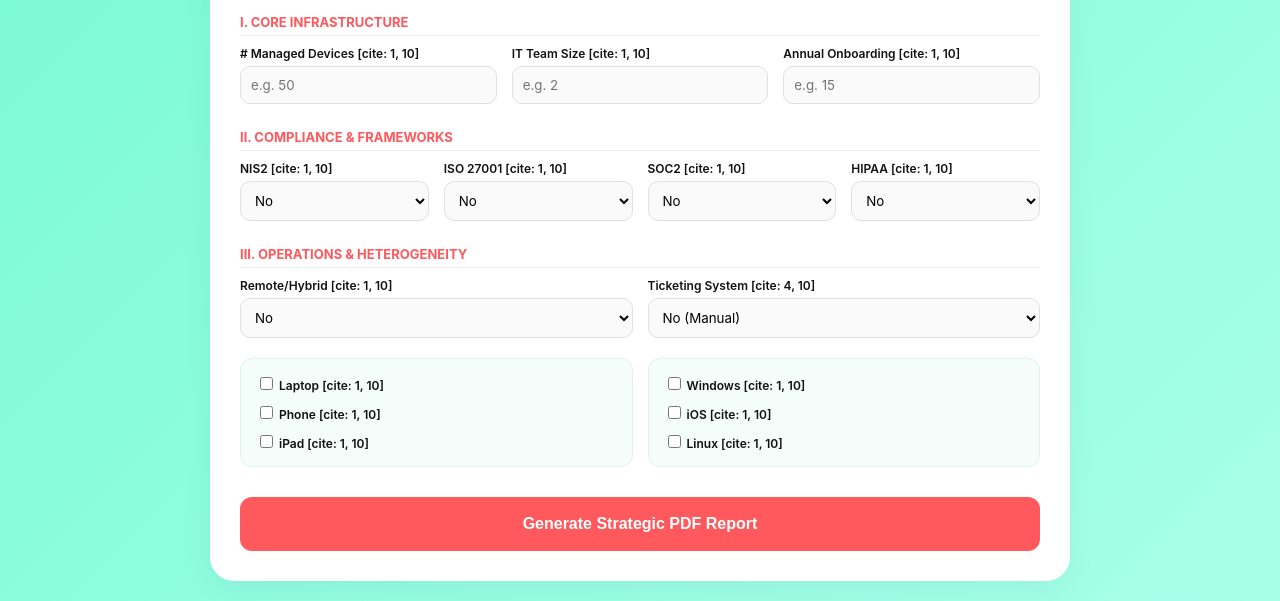
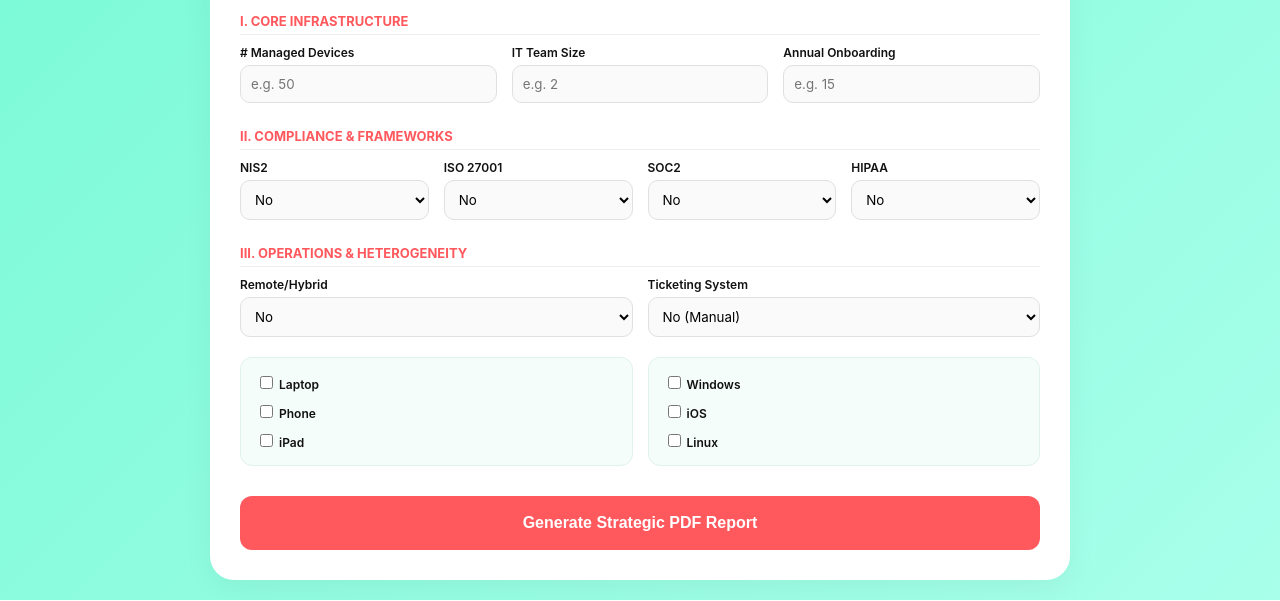
Before and after one commit to gmorettin99/AssessmentFactorialIT, a plain HTML site: page index.html in a window 1280 px wide. Shown: the part 386-987 px from the top of the page. Drawn offline with Linux system fonts and the light colour scheme.

Commit message:
Update title and labels in index.html

```diff
--- a/index.html
+++ b/index.html
@@ -3,49 +3,49 @@
 <head>
     <meta charset="UTF-8">
     <meta name="viewport" content="width=device-width, initial-scale=1.0">
-    <title>Factorial IT Assessment</title>
+    <title>Factorial IT | Strategic Assessment</title>
     <link rel="stylesheet" href="style.css">
     <script src="https://cdnjs.cloudflare.com/ajax/libs/html2pdf.js/0.10.1/html2pdf.bundle.min.js"></script>
 </head>
 <body>
 
 <div class="calculator-card">
-    <div class="header-image-container">
-        <img src="Frame.png" alt="Factorial IT Operations" class="centered-frame-hero">
+    <div class="header-container">
+        <img src="Frame.png" alt="Factorial IT Hero" class="brand-hero">
     </div>
 
     <form id="calcForm">
         <div class="section-title">I. Core Infrastructure</div>
         <div class="grid">
-            <div class="input-field"><label># Managed Devices [cite: 1, 10]</label><input type="number" id="devices" placeholder="e.g. 50"></div>
-            <div class="input-field"><label>IT Team Size [cite: 1, 10]</label><input type="number" id="it_team" placeholder="e.g. 2"></div>
-            <div class="input-field"><label>Annual Onboarding [cite: 1, 10]</label><input type="number" id="ob_year" placeholder="e.g. 15"></div>
+            <div class="input-field"><label># Managed Devices</label><input type="number" id="devices" placeholder="e.g. 50"></div>
+            <div class="input-field"><label>IT Team Size</label><input type="number" id="it_team" placeholder="e.g. 2"></div>
+            <div class="input-field"><label>Annual Onboarding</label><input type="number" id="ob_year" placeholder="e.g. 15"></div>
         </div>
 
         <div class="section-title">II. Compliance & Frameworks</div>
         <div class="grid">
-            <div class="input-field"><label>NIS2 [cite: 1, 10]</label><select id="nis2"><option value="0">No</option><option value="2">Yes</option></select></div>
-            <div class="input-field"><label>ISO 27001 [cite: 1, 10]</label><select id="iso"><option value="0">No</option><option value="2">Yes</option></select></div>
-            <div class="input-field"><label>SOC2 [cite: 1, 10]</label><select id="soc2"><option value="0">No</option><option value="2">Yes</option></select></div>
-            <div class="input-field"><label>HIPAA [cite: 1, 10]</label><select id="hipaa"><option value="0">No</option><option value="2">Yes</option></select></div>
+            <div class="input-field"><label>NIS2</label><select id="nis2"><option value="0">No</option><option value="2">Yes</option></select></div>
+            <div class="input-field"><label>ISO 27001</label><select id="iso"><option value="0">No</option><option value="2">Yes</option></select></div>
+            <div class="input-field"><label>SOC2</label><select id="soc2"><option value="0">No</option><option value="2">Yes</option></select></div>
+            <div class="input-field"><label>HIPAA</label><select id="hipaa"><option value="0">No</option><option value="2">Yes</option></select></div>
         </div>
 
         <div class="section-title">III. Operations & Heterogeneity</div>
         <div class="grid">
-            <div class="input-field"><label>Remote/Hybrid [cite: 1, 10]</label><select id="remote"><option value="0">No</option><option value="2">Yes</option></select></div>
-            <div class="input-field"><label>Ticketing System [cite: 4, 10]</label><select id="ticketing"><option value="2">No (Manual)</option><option value="0">Yes (Automated)</option></select></div>
+            <div class="input-field"><label>Remote/Hybrid</label><select id="remote"><option value="0">No</option><option value="2">Yes</option></select></div>
+            <div class="input-field"><label>Ticketing System</label><select id="ticketing"><option value="2">No (Manual)</option><option value="0">Yes (Automated)</option></select></div>
         </div>
 
         <div class="grid" style="margin-top:20px;">
             <div class="checkbox-group">
-                <label><input type="checkbox" class="hw" value="1"> Laptop [cite: 1, 10]</label>
-                <label><input type="checkbox" class="hw" value="1"> Phone [cite: 1, 10]</label>
-                <label><input type="checkbox" class="hw" value="1"> iPad [cite: 1, 10]</label>
+                <label><input type="checkbox" class="hw" value="1"> Laptop</label>
+                <label><input type="checkbox" class="hw" value="1"> Phone</label>
+                <label><input type="checkbox" class="hw" value="1"> iPad</label>
             </div>
             <div class="checkbox-group">
-                <label><input type="checkbox" class="os" value="1"> Windows [cite: 1, 10]</label>
-                <label><input type="checkbox" class="os" value="1"> iOS [cite: 1, 10]</label>
-                <label><input type="checkbox" class="os" value="1"> Linux [cite: 1, 10]</label>
+                <label><input type="checkbox" class="os" value="1"> Windows</label>
+                <label><input type="checkbox" class="os" value="1"> iOS</label>
+                <label><input type="checkbox" class="os" value="1"> Linux</label>
             </div>
         </div>
 
@@ -66,11 +66,11 @@
     <div id="recapArea" class="pdf-recap-grid"></div>
     <h3 class="pdf-sub">Scoring Methodology Recap</h3>
     <div class="methodology-content">
-        <p><strong>I. Scalable Infrastructure Penalty:</strong> +2.0 per every ten devices. </p>
-        <p><strong>II. Compliance:</strong> +2.0 per framework (NIS2, ISO27001, SOC2, HIPAA). [cite: 1, 10]</p>
-        <p><strong>III. Operational Environment:</strong> +2.0 for Remote/Hybrid; +2.0 if IT Staff ≤ 2; +2.0 if OB > 12/yr. [cite: 1, 10]</p>
-        <p><strong>IV. Asset Heterogeneity:</strong> +2.0 if |Hardware Set| > 1; +2.0 if |OS Set| > 1. [cite: 1, 10]</p>
-        <p><strong>V. Procedural Automation:</strong> +2.0 if Ticketing is absent. [cite: 4, 10]</p>
+        <p><strong>I. Scalable Infrastructure Penalty:</strong> +2.0 per every ten devices[cite: 10].</p>
+        <p><strong>II. Certification:</strong> +2.0 per framework (NIS2, ISO27001, SOC2, HIPAA).</p>
+        <p><strong>III. Operational Environment:</strong> +2.0 for Remote/Hybrid; +2.0 if IT Staff ≤ 2; +2.0 if OB > 12/yr.</p>
+        <p><strong>IV. Asset Heterogeneity:</strong> +2.0 if |Hardware Set| > 1; +2.0 if |OS Set| > 1.</p>
+        <p><strong>V. Procedural Automation:</strong> +2.0 if Ticketing is absent.</p>
     </div>
 </div>
 
```
